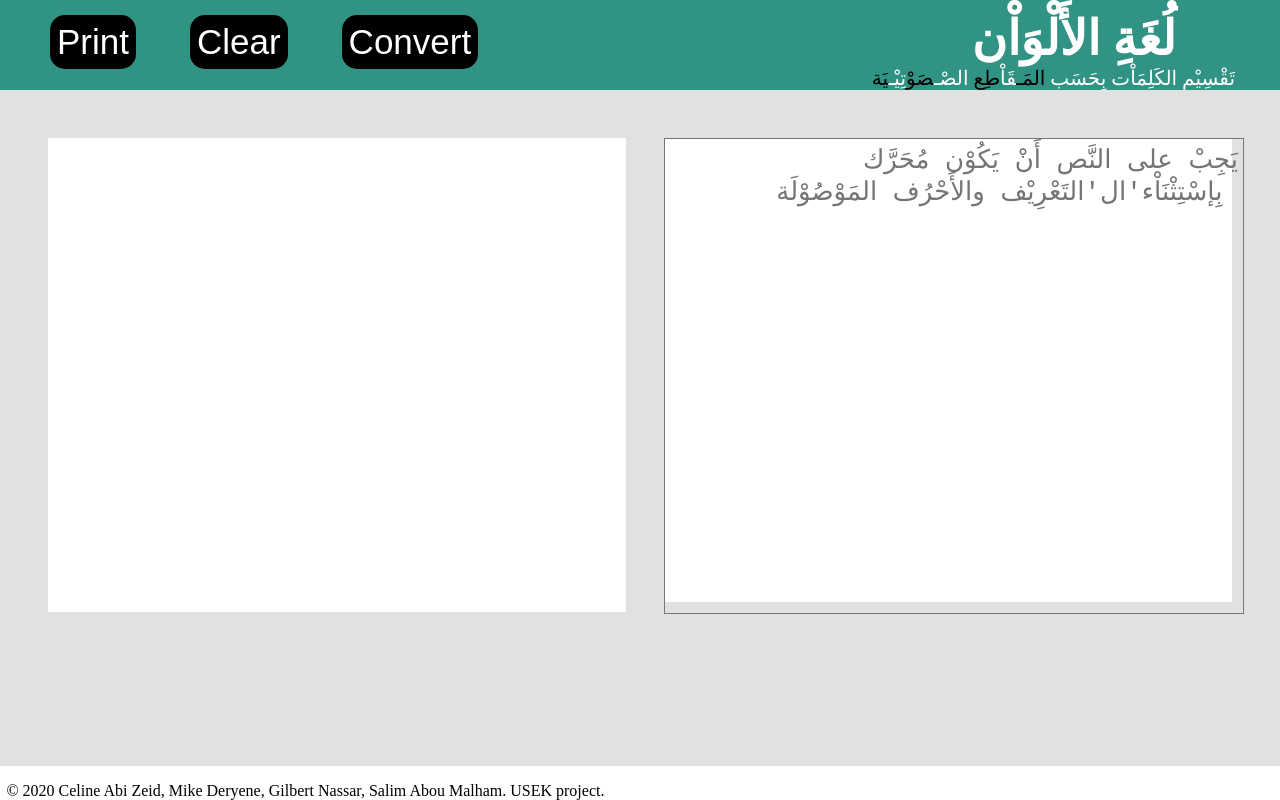
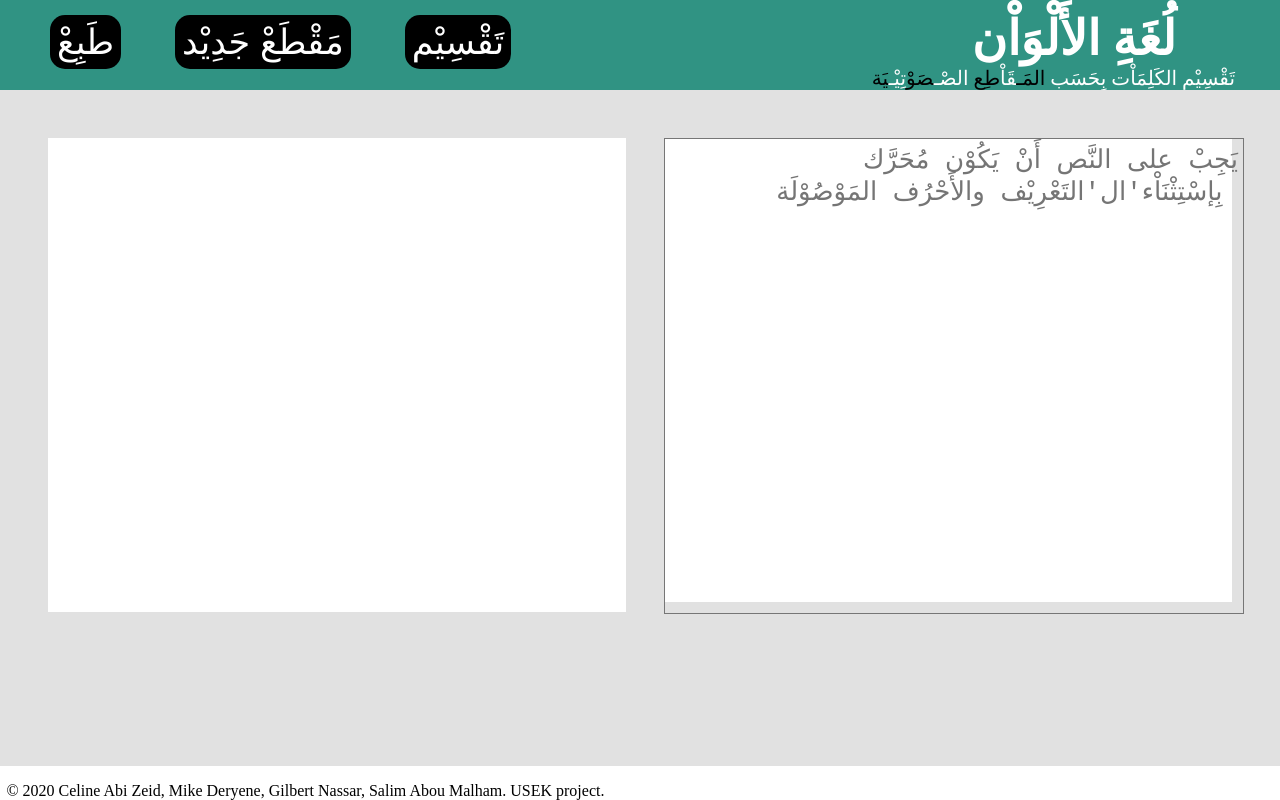
Before and after one commit to Gxlbert/Dyslexia, a plain HTML site: page index.html in a window 1280 px wide. Drawn offline with Linux system fonts and the light colour scheme.

Commit message:
Update index.html

```diff
--- a/index.html
+++ b/index.html
@@ -13,14 +13,14 @@
     <header>
         <div id="pageTitle">
             <span id="title">لُغَةِ الأَلْوَاْن</span>
-            <span id="slogan"> تَقْسِيْم الكَلِمَاْت بِحَسَب<span class="light"> المَـ</span>قَاْ<span class="light">طِع </span>الصْـ<span class="light">صَوْ</span><span class="light"></span>تِيْـ<span class="light">يَة</span></span>
+            <span id="slogan"> تَقْسِيْم الكَلِمَاْت بِحَسَب<span class="black"> المَـ</span>قَاْ<span class="black">طِع </span>الصْـ<span class="black">صَوْ</span><span class="black"></span>تِيْـ<span class="black">يَة</span></span>
         </div>
         <div id="tabContainer">
             <nav>
                 <ul>
-                    <li><button class="btn" id="print" onclick="window.print()">Print</button></li>
-                    <li><button class="btn" id="clear">Clear</button></li>
-                    <li><button class="btn" id="format">Convert</button></li>
+                    <li><button class="btn" id="print" onclick="window.print()">طَبِعْ</button></li>
+                    <li><button class="btn" id="clear">مَقْطَعْ جَدِيْد</button></li>
+                    <li><button class="btn" id="format">تَقْسِيْم</button></li>
                 </ul>
             </nav>
         </div>
```
